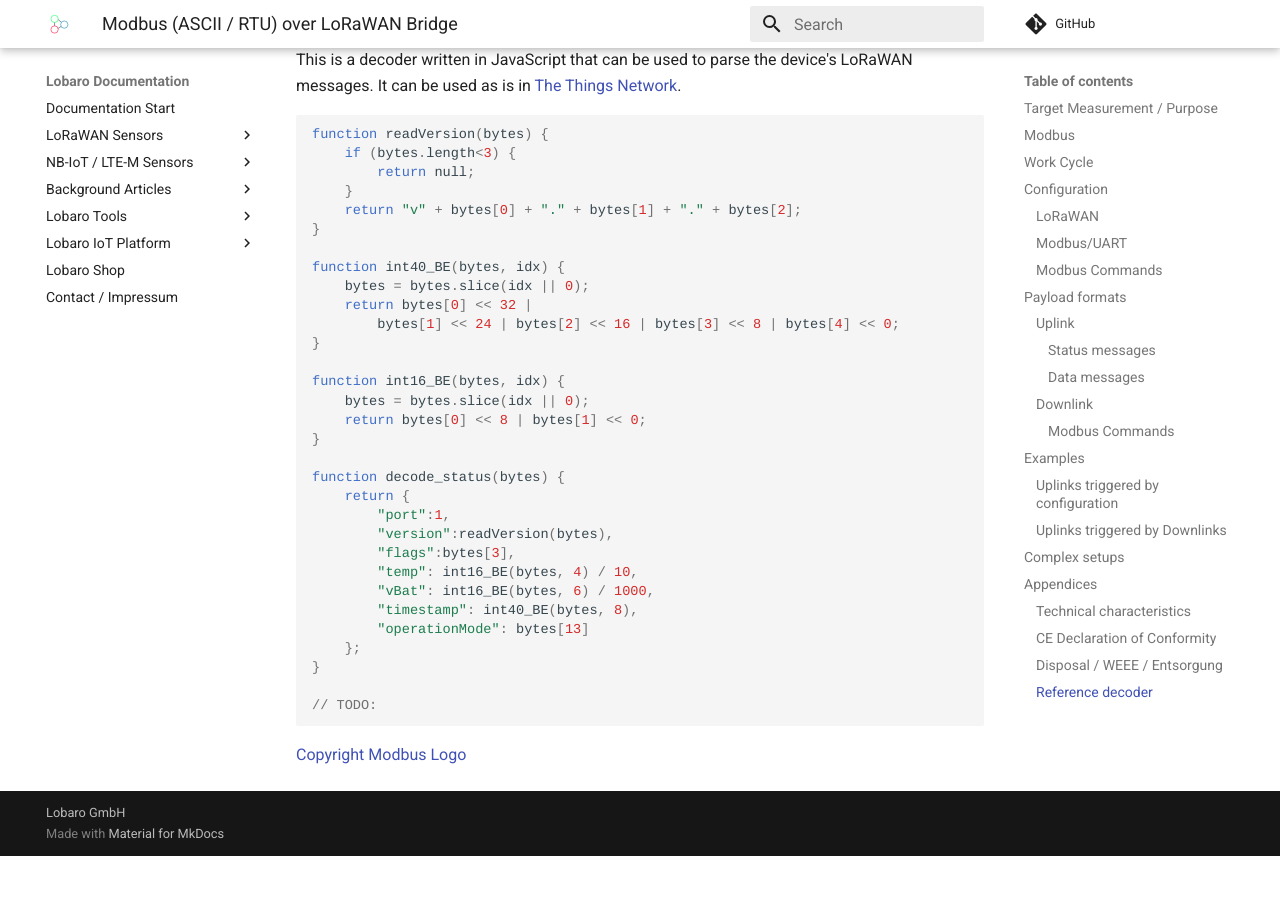
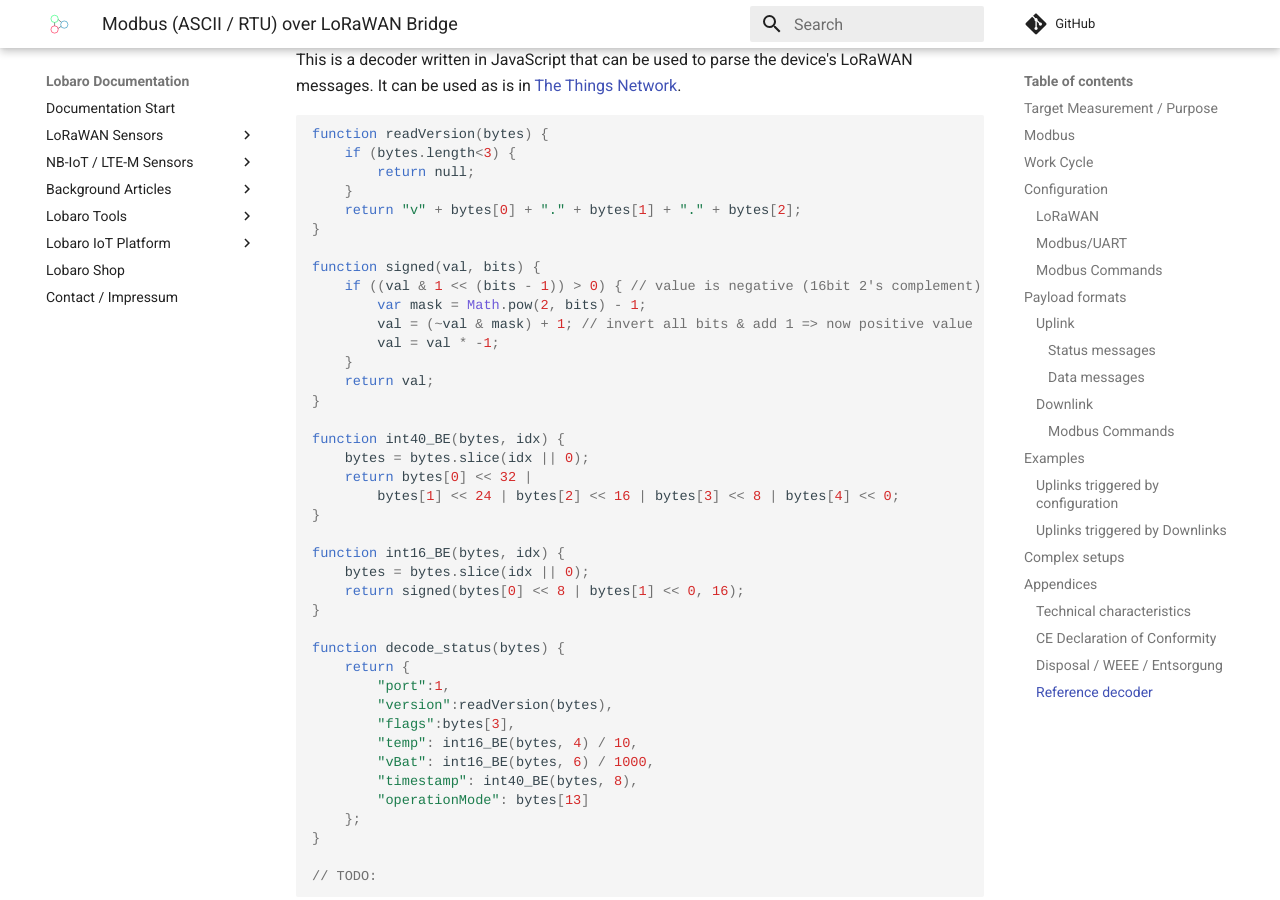
Before and after one commit to Lobaro/docs, an MkDocs documentation site: the page built from docs/lorawan-sensors/modbus-lorawan/0.4.0/index.md, in a window 1280 px wide and 900 px high, scrolled down 12746 px. Built offline with MkDocs 1.6.1 and Material for MkDocs 9.7.7, drawn with Linux system fonts in a browser that asks for light colours; a script that is not in the unit is left out; comment, search, counter and statistics services are not loaded; before the commit the page ends 13602 px from its top, so only the background shows below that.

Commit message:
Update index.md

```diff
--- a/docs/lorawan-sensors/modbus-lorawan/0.4.0/index.md
+++ b/docs/lorawan-sensors/modbus-lorawan/0.4.0/index.md
@@ -450,6 +450,15 @@ function readVersion(bytes) {
     return "v" + bytes[0] + "." + bytes[1] + "." + bytes[2];
 }
 
+function signed(val, bits) {
+    if ((val & 1 << (bits - 1)) > 0) { // value is negative (16bit 2's complement)
+        var mask = Math.pow(2, bits) - 1;
+        val = (~val & mask) + 1; // invert all bits & add 1 => now positive value
+        val = val * -1;
+    }
+    return val;
+}
+
 function int40_BE(bytes, idx) {
     bytes = bytes.slice(idx || 0);
     return bytes[0] << 32 |
@@ -458,7 +467,7 @@ function int40_BE(bytes, idx) {
 
 function int16_BE(bytes, idx) {
     bytes = bytes.slice(idx || 0);
-    return bytes[0] << 8 | bytes[1] << 0;
+    return signed(bytes[0] << 8 | bytes[1] << 0, 16);
 }
 
 function decode_status(bytes) {
```
